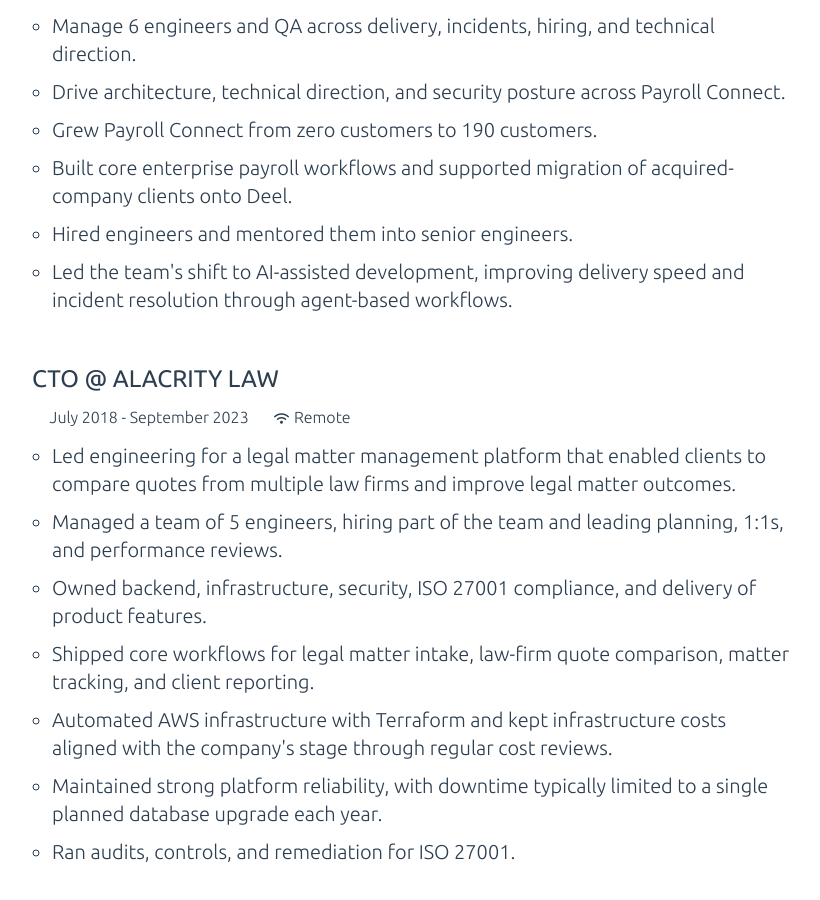
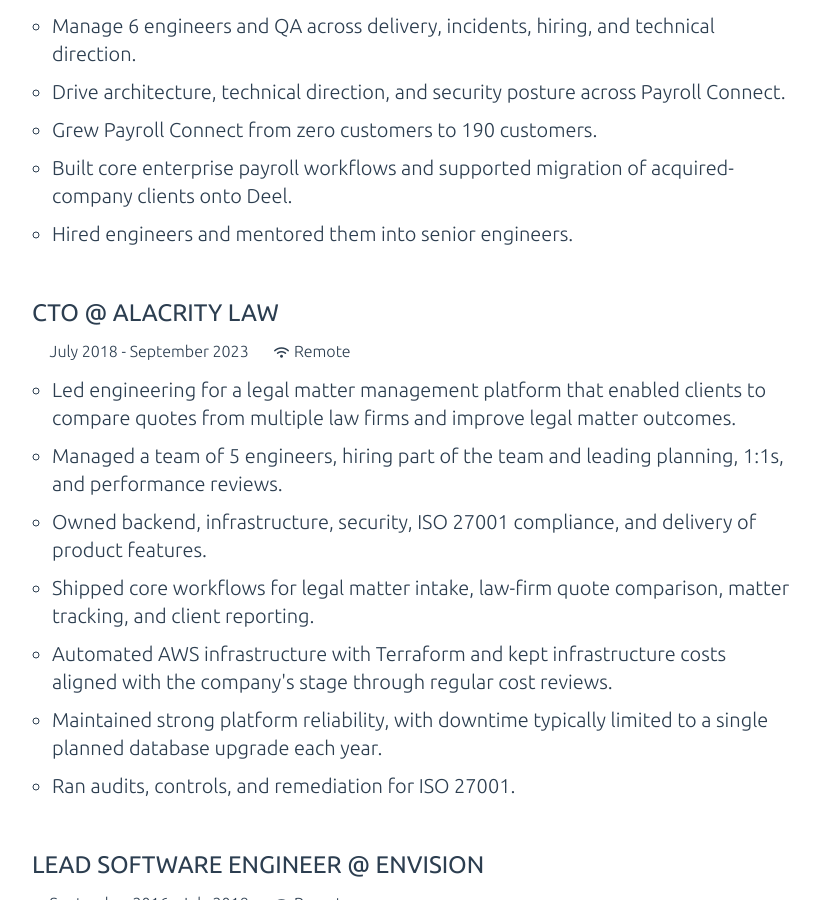
Before and after one commit to msvab/msvab.github.io, a Jekyll site: the page built from resume.html, in a window 1280 px wide and 900 px high, scrolled down 658 px. Shown: the whole window, without its empty margins (228-1048 px from the left). Built offline with Jekyll 4.4.1, drawn with Linux system fonts in a browser that asks for light colours; some of the changed text lies outside the part shown.

Commit message:
tweak resume

```diff
--- a/resume.html
+++ b/resume.html
@@ -38,7 +38,6 @@
       <li>Grew Payroll Connect from zero customers to 190 customers.</li>
       <li>Built core enterprise payroll workflows and supported migration of acquired-company clients onto Deel.</li>
       <li>Hired engineers and mentored them into senior engineers.</li>
-      <li>Led the team's shift to AI-assisted development, improving delivery speed and incident resolution through agent-based workflows.</li>
     </ul>
   </div>
 
```
Also changed, not shown: other parts of resume.html (+1 -1 lines).
